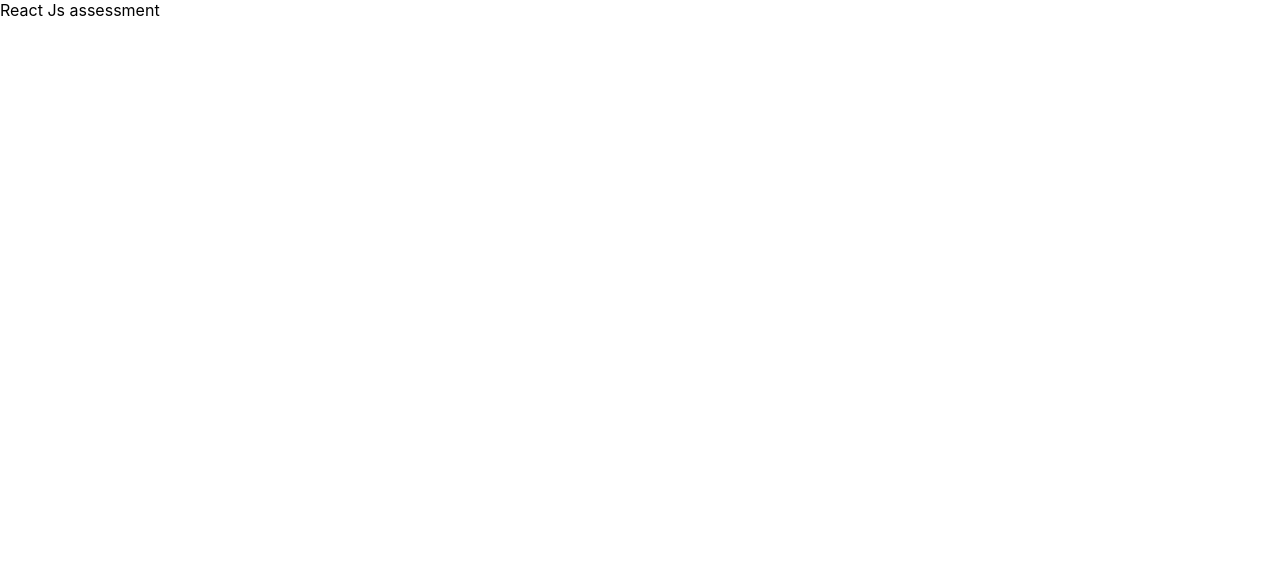
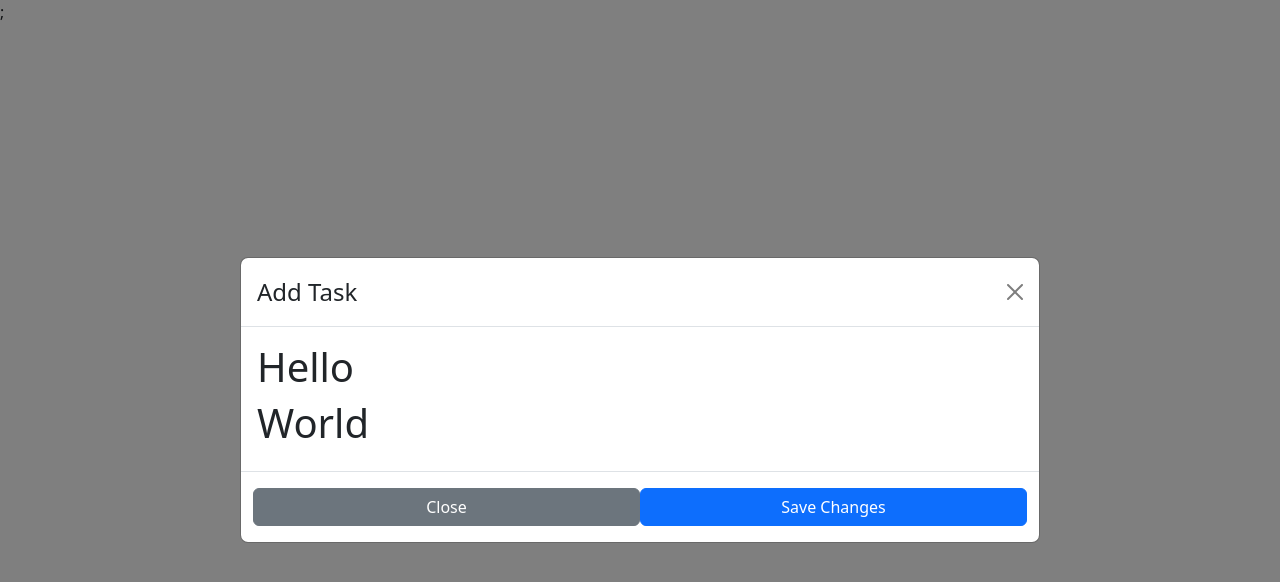
Before and after one commit to Isuru0306/react-to-do-list, a React (Create React App) app: page / in a window 1280 px wide. Shown: the top 582 px of the page. Built offline with nearby package versions, Linux system fonts and the light colour scheme.

Commit message:
feature/dev : create To do list app components

```diff
--- a/public/index.html
+++ b/public/index.html
@@ -2,42 +2,17 @@
 <html lang="en">
   <head>
     <meta charset="utf-8" />
-    <link rel="icon" href="%PUBLIC_URL%/favicon.ico" />
+    <!-- <link rel="icon" href="%PUBLIC_URL%/favicon.ico" /> -->
     <meta name="viewport" content="width=device-width, initial-scale=1" />
     <meta name="theme-color" content="#000000" />
     <meta
       name="description"
       content="Web site created using create-react-app"
     />
-    <link rel="apple-touch-icon" href="%PUBLIC_URL%/logo192.png" />
-    <!--
-      manifest.json provides metadata used when your web app is installed on a
-      user's mobile device or desktop. See https://developers.google.com/web/fundamentals/web-app-manifest/
-    -->
-    <link rel="manifest" href="%PUBLIC_URL%/manifest.json" />
-    <!--
-      Notice the use of %PUBLIC_URL% in the tags above.
-      It will be replaced with the URL of the `public` folder during the build.
-      Only files inside the `public` folder can be referenced from the HTML.
-
-      Unlike "/favicon.ico" or "favicon.ico", "%PUBLIC_URL%/favicon.ico" will
-      work correctly both with client-side routing and a non-root public URL.
-      Learn how to configure a non-root public URL by running `npm run build`.
-    -->
-    <title>React App</title>
+    <!-- <link rel="apple-touch-icon" href="%PUBLIC_URL%/logo192.png" /> -->
+    <title>To-Do List App Assessment</title>
   </head>
   <body>
-    <noscript>You need to enable JavaScript to run this app.</noscript>
     <div id="root"></div>
-    <!--
-      This HTML file is a template.
-      If you open it directly in the browser, you will see an empty page.
-
-      You can add webfonts, meta tags, or analytics to this file.
-      The build step will place the bundled scripts into the <body> tag.
-
-      To begin the development, run `npm start` or `yarn start`.
-      To create a production bundle, use `npm run build` or `yarn build`.
-    -->
   </body>
 </html>
--- a/src/App.tsx
+++ b/src/App.tsx
@@ -1,5 +1,17 @@
+import "bootstrap/dist/css/bootstrap.min.css";
+import "bootstrap/dist/js/bootstrap.bundle.min.js";
+import FormModal from "./components/FormModal";
+
 function App() {
-  return <div className="App">React Js assessment</div>;
+  return (
+    <>
+      <FormModal show={true} modalHeading="Add Task">
+        <h1>Hello</h1>
+        <h1>World</h1>
+      </FormModal>
+      ;
+    </>
+  );
 }
 
 export default App;
--- /dev/null
+++ b/src/components/Button.tsx
@@ -0,0 +1,17 @@
+interface Props {
+  text: string;
+  color: string;
+  onClick: () => void;
+}
+
+const Button = ({ text, color, onClick }: Props) => {
+  return (
+    <div className="d-grid gap-2 col-6 mx-auto">
+      <button className={`btn ${color}`} type="button" onClick={onClick}>
+        {text}
+      </button>
+    </div>
+  );
+};
+
+export default Button;
--- /dev/null
+++ b/src/components/FormLabel.tsx
@@ -0,0 +1,6 @@
+const FormLabel = () => {
+  return <label className="form-label">Enter a task here</label>;
+};
+
+
+export default FormLabel;
--- /dev/null
+++ b/src/components/FormModal.tsx
@@ -0,0 +1,46 @@
+import { ReactNode, useState } from "react";
+import { Modal } from "react-bootstrap";
+import Button from "./Button";
+
+interface Props {
+  show?: boolean;
+  modalHeading?: string;
+  children?: ReactNode;
+}
+
+function FormModal({ show = false, modalHeading, children }: Readonly<Props>) {
+  const [showModal, setShowModal] = useState(show);
+
+  const handleClose = () => {
+    setShowModal(false);
+  };
+
+  const handleSave = () => {
+    setShowModal(false);
+  };
+
+  return (
+    <div style={{ display: "block", position: "initial" }}>
+      <Modal show={showModal} onHide={handleClose} centered size="lg">
+        <Modal.Header closeButton>
+          <Modal.Title>{modalHeading}</Modal.Title>
+        </Modal.Header>
+        <Modal.Body>{children}</Modal.Body>
+        <Modal.Footer>
+          <Button
+            text="Close"
+            color="btn btn-secondary"
+            onClick={handleClose}
+          />
+          <Button
+            text="Save Changes"
+            color="btn btn-primary"
+            onClick={handleSave}
+          />
+        </Modal.Footer>
+      </Modal>
+    </div>
+  );
+}
+
+export default FormModal;
```
Also changed, not shown: package.json (+8 -0 lines), src/components/ButtonCircle.tsx (added, +23 -0 lines), src/components/FormInput.tsx (added, +27 -0 lines), src/components/Icon.tsx (added, +27 -0 lines), tsconfig.json (+2 -8 lines), 1 other file (tests, documents, lock files or other folders).
